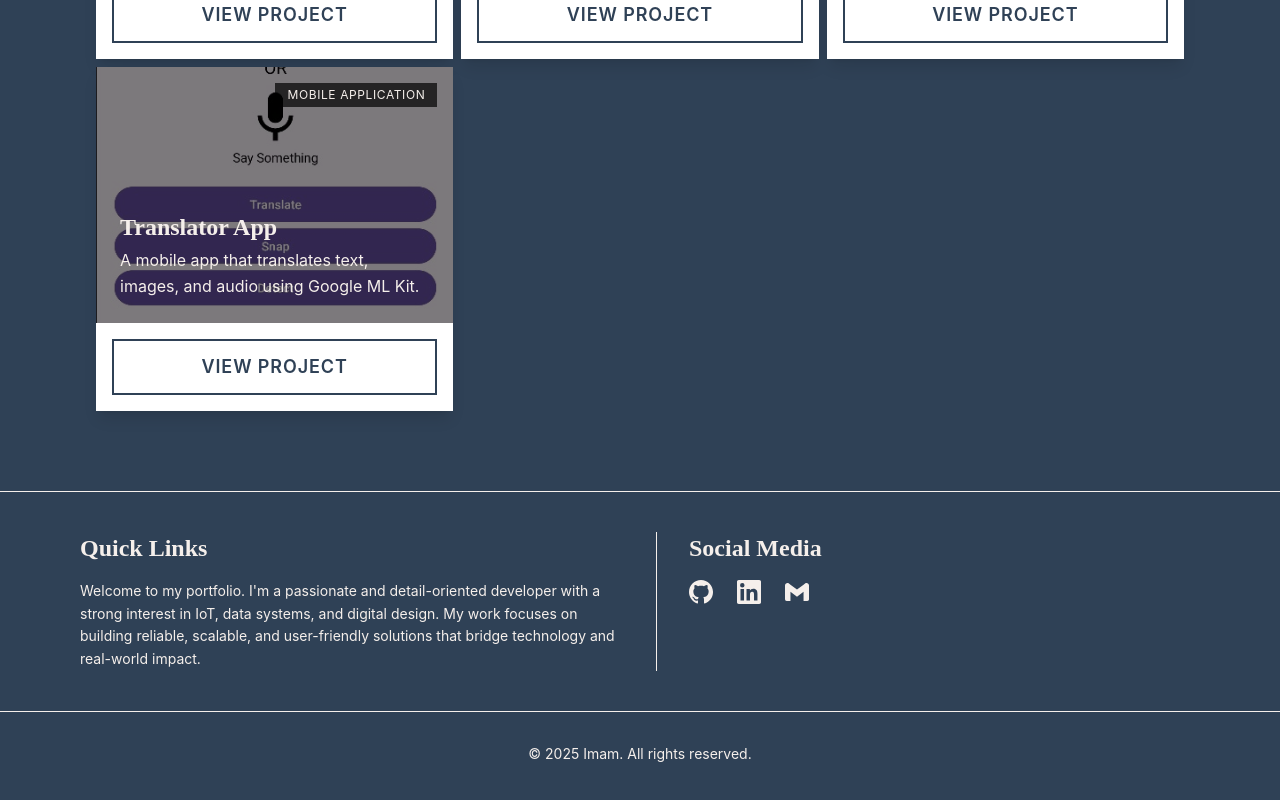
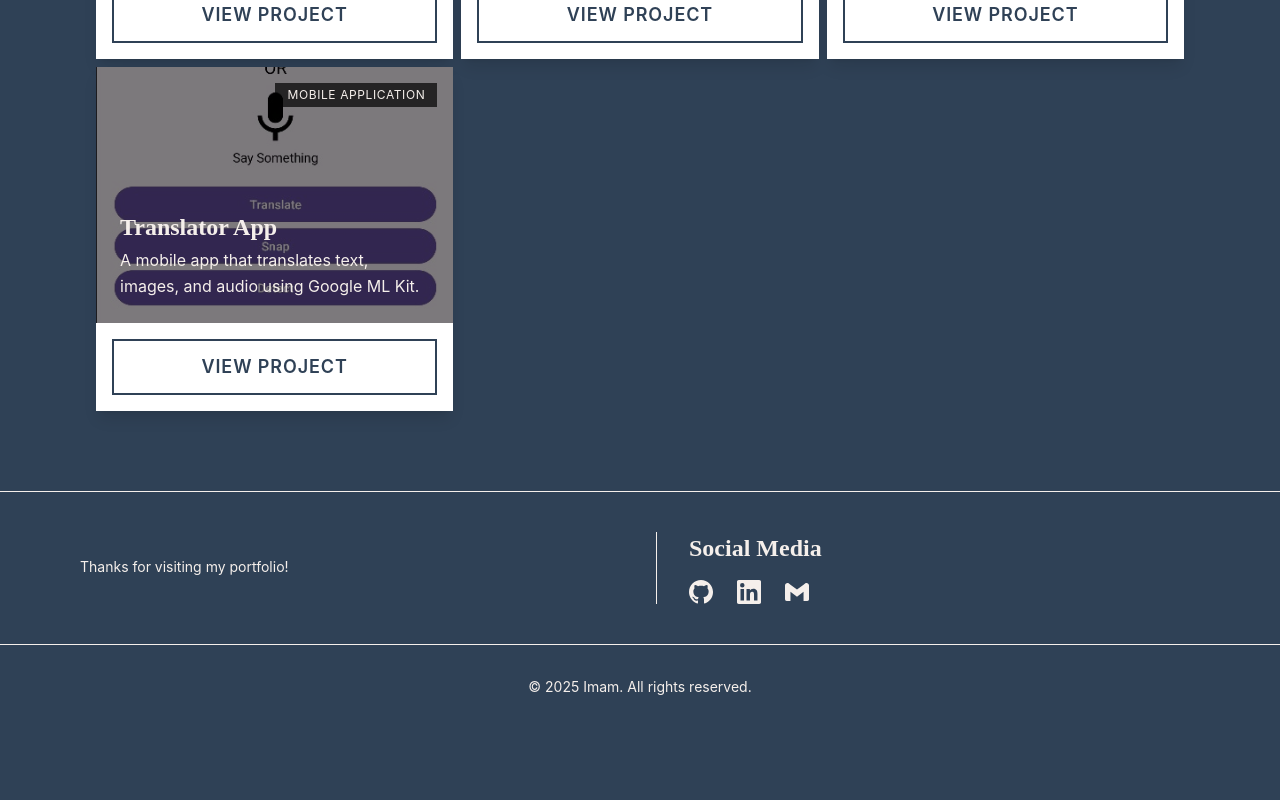
Before and after one commit to ImamAlghifary/my-porotfolio, a React (Vite) app: page / in a window 1280 px wide. Shown: the part 3411-4211 px from the top of the page. After the commit the page ends 4156 px from the top, so only its background shows below. Built offline with nearby package versions, Linux system fonts and the light colour scheme.

Commit message:
Footer Update

```diff
--- a/src/sections/Footer.jsx
+++ b/src/sections/Footer.jsx
@@ -1,48 +1,3 @@
-// import React from 'react';
-
-// const Footer = () => {
-//   return (
-//     <footer className="bg-navy-blue text-beige py-12">
-//   <div className="border-y border-beige py-10 mb-8">
-//     <div className="max-w-6xl mx-auto px-4 grid grid-cols-1 md:grid-cols-2 gap-8">
-//       {/* About / Quick Link */}
-//       <div className="text-left">
-//         <h3 className="text-2xl font-bold mb-4 font-EB-Garamond">Quick Links</h3>
-//         <p className="text-sm leading-relaxed font-Inter">
-//           Welcome to my portfolio. I'm a passionate and detail-oriented developer with a strong interest in IoT, data
-//           systems, and digital design. My work focuses on building reliable, scalable, and user-friendly solutions
-//           that bridge technology and real-world impact.
-//         </p>
-//       </div>
-
-//       {/* Social Media */}
-//       <div className="text-left md:border-l md:border-beige md:pl-8">
-//         <h3 className="text-2xl font-bold mb-4 font-EB-Garamond">Social Media</h3>
-//         <ul className="mt-4 flex space-x-6 items-center">
-//           <li>
-//             <a href="https://github.com/yourgithub" target="_blank" rel="noopener noreferrer" className="hover:scale-110 transition-transform duration-200">
-//               <svg className="w-6 h-6 fill-current text-beige hover:text-sky-blue" viewBox="0 0 24 24" xmlns="http://www.w3.org/2000/svg">
-//                 <title>GitHub</title>
-//                 <path d="...your GitHub path here..."/>
-//               </svg>
-//             </a>
-//           </li>
-//           {/* Add more icons like LinkedIn/Twitter */}
-//         </ul>
-//       </div>
-//     </div>
-//   </div>
-
-//   <div className="text-center text-sm font-Inter">
-//     © {new Date().getFullYear()} Imam. All rights reserved.
-//   </div>
-// </footer>
-
-//   );
-// };
-
-// export default Footer;
-
 import React from 'react';
 
 const Footer = () => {
@@ -50,12 +5,9 @@ const Footer = () => {
     <footer className="bg-navy-blue text-beige py-12">
       <div className="border-y border-beige py-10 mb-8">
         <div className="max-w-6xl mx-auto px-4 grid grid-cols-1 md:grid-cols-2 gap-8">
-          <div className="text-left">
-            <h3 className="text-2xl font-bold mb-4 font-EB-Garamond">Quick Links</h3>
+          <div className="text-left flex items-center">
             <p className="text-sm leading-relaxed font-Inter">
-              Welcome to my portfolio. I'm a passionate and detail-oriented developer with a strong interest in IoT, data
-              systems, and digital design. My work focuses on building reliable, scalable, and user-friendly solutions
-              that bridge technology and real-world impact.
+             Thanks for visiting my portfolio!
             </p>
           </div>
           <div className="text-left md:border-l md:border-beige md:pl-8">
```
